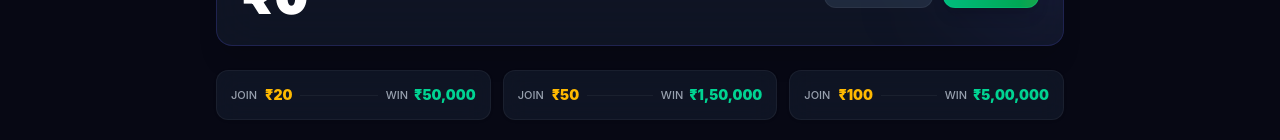
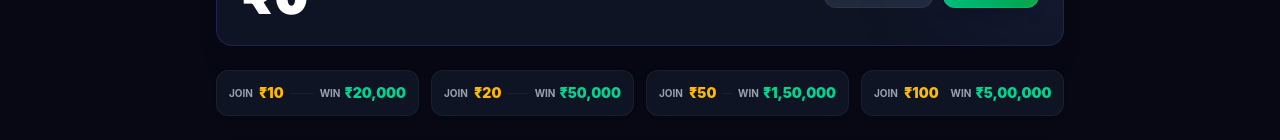
Before and after one commit to onlinecyber/double-patti, a React (Vite) app: page /home in a window 1280 px wide. Shown: the part 159-299 px from the top of the page. Built offline with nearby package versions, Linux system fonts and the light colour scheme; no server answers; the database is empty; sample sign-in values are in the browser's storage.

Commit message:
style: display Join 10 Win 20000 tier inside homepage system instructions grid

```diff
--- a/src/pages/HomePage.jsx
+++ b/src/pages/HomePage.jsx
@@ -176,22 +176,23 @@ const HomePage = () => {
             initial={{ opacity: 0, y: 20 }}
             animate={{ opacity: 1, y: 0 }}
             transition={{ delay: 0.1 }}
-            className="grid grid-cols-1 sm:grid-cols-3 gap-3"
+            className="grid grid-cols-2 sm:grid-cols-4 gap-3"
           >
             {[
+              { join: 10, win: '20,000' },
               { join: 20, win: '50,000' },
               { join: 50, win: '1,50,000' },
               { join: 100, win: '5,00,000' },
             ].map((tier, i) => (
-              <div key={i} className="bg-slate-800/40 backdrop-blur-md rounded-xl p-3.5 border border-white/5 flex items-center justify-between shadow-sm hover:border-indigo-500/30 transition-colors">
-                <div className="flex items-center gap-2">
-                  <span className="text-gray-400 text-[11px] font-medium uppercase">Join</span>
-                  <span className="text-amber-400 text-sm font-black">₹{tier.join}</span>
+              <div key={i} className="bg-slate-800/40 backdrop-blur-md rounded-xl p-3 border border-white/5 flex items-center justify-between shadow-sm hover:border-indigo-500/30 transition-colors">
+                <div className="flex items-center gap-1.5">
+                  <span className="text-gray-400 text-[10px] font-bold uppercase">Join</span>
+                  <span className="text-amber-400 text-xs sm:text-sm font-black">₹{tier.join}</span>
                 </div>
-                <div className="h-px flex-1 bg-white/5 mx-2" />
-                <div className="flex items-center gap-1.5">
-                  <span className="text-gray-400 text-[11px] font-medium uppercase">Win</span>
-                  <span className="text-emerald-400 text-sm font-black">₹{tier.win}</span>
+                <div className="h-px flex-1 bg-white/5 mx-1.5" />
+                <div className="flex items-center gap-1">
+                  <span className="text-gray-400 text-[10px] font-bold uppercase">Win</span>
+                  <span className="text-emerald-400 text-xs sm:text-sm font-black">₹{tier.win}</span>
                 </div>
               </div>
             ))}
```
